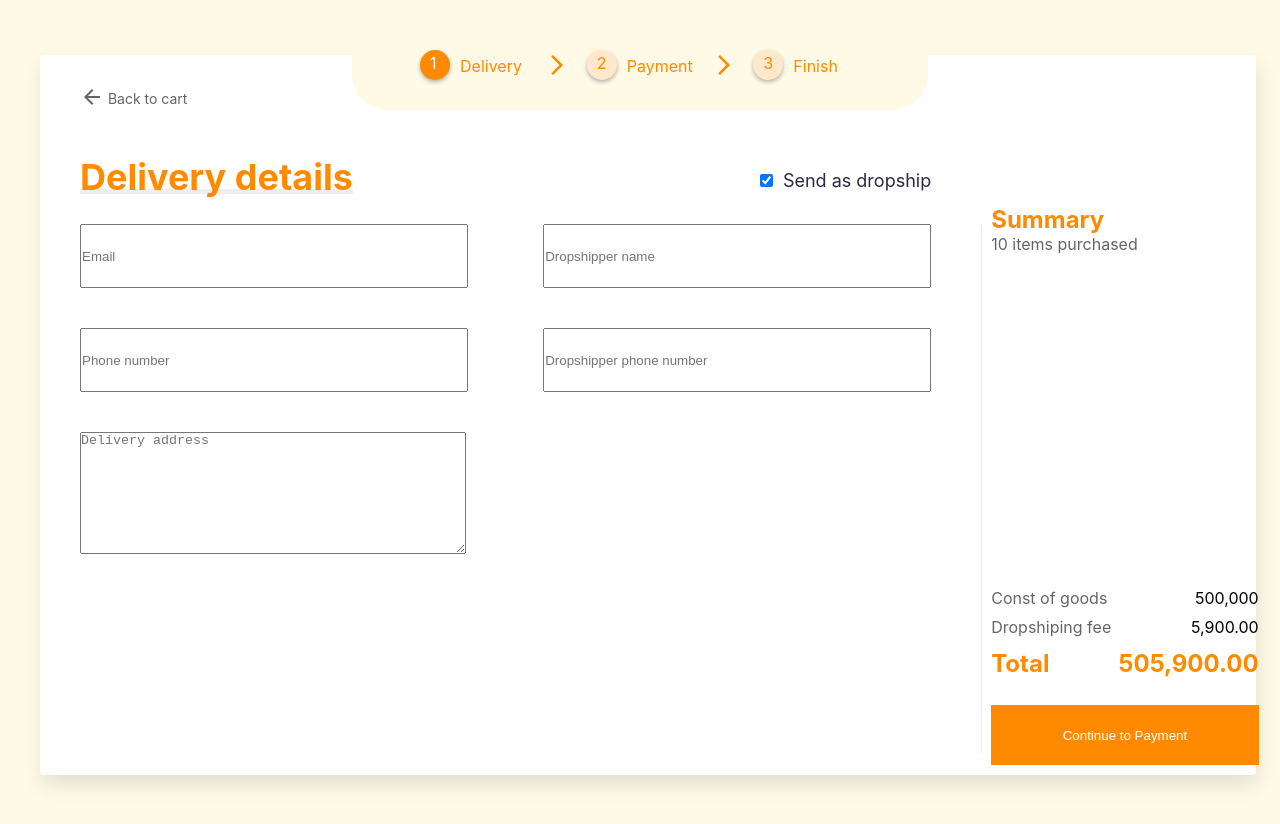
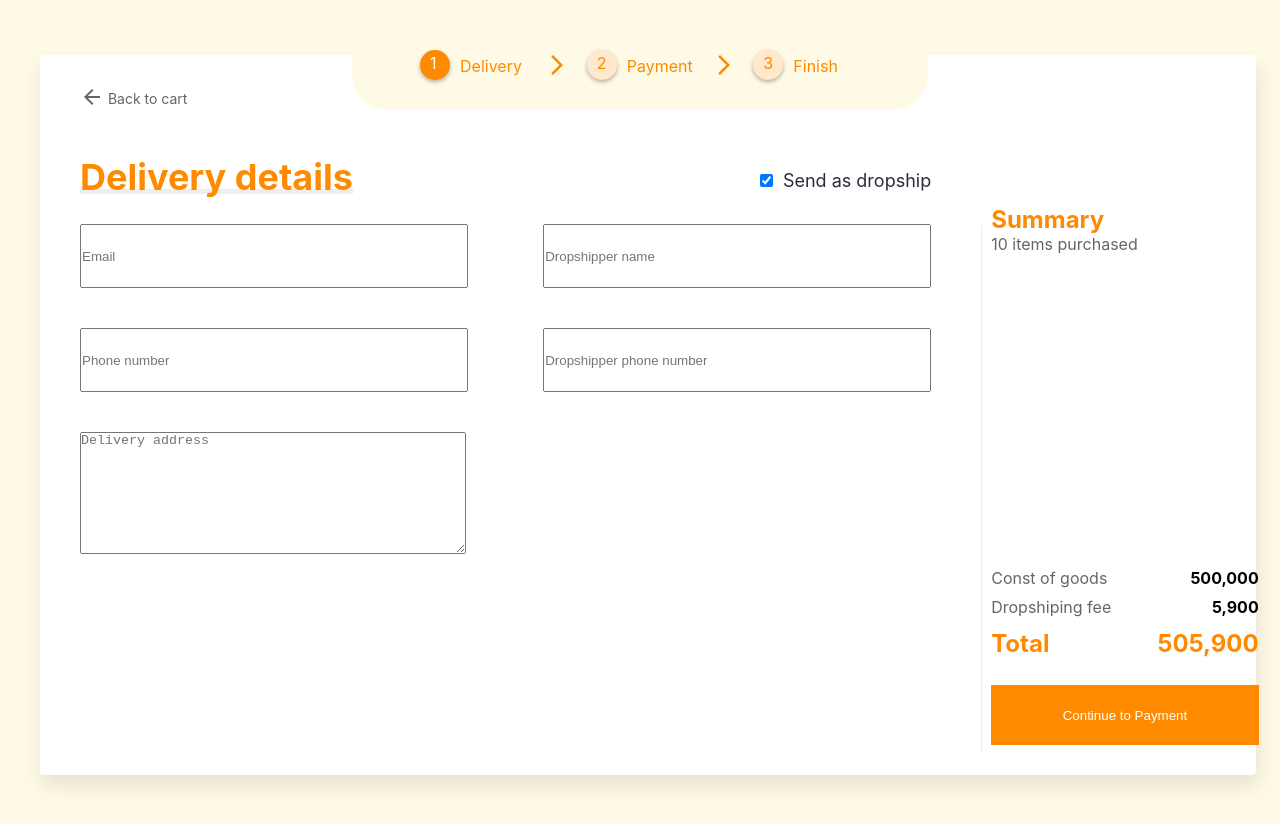
Before and after one commit to azharimm/react-payment, a React (Create React App) app: page / in a window 1280 px wide. Shown: the top 824 px of the page. Built offline with nearby package versions, Linux system fonts and the light colour scheme.

Commit message:
^ style summary

```diff
--- a/src/App.css
+++ b/src/App.css
@@ -14,6 +14,10 @@
 	font-size: 14px;
 }
 
+.text-bold {
+	font-weight: bold;
+}
+
 .mr-20 {
 	margin-right: 20px;
 }
--- a/src/components/Summary/Summary.js
+++ b/src/components/Summary/Summary.js
@@ -42,18 +42,18 @@ const Summary = ({ handleSubmit, onSubmit }) => {
 					<div className="details">
 						<div className="summary__details">
 							<p className="text-gray">Const of goods</p>
-							<p>500,000</p>
+							<p className="text-bold">500,000</p>
 						</div>
 						{isDropship && (
 							<div className="summary__details">
 								<p className="text-gray">Dropshiping fee</p>
-								<p>{moneyFormat(5900)}</p>
+								<p className="text-bold">{moneyFormat(5900)}</p>
 							</div>
 						)}
 						{ delivery.id && (
 							<div className="summary__details">
 								<p className="text-gray">{delivery.name} Shipment</p>
-								<p>{moneyFormat(delivery.price)}</p>
+								<p className="text-bold">{moneyFormat(delivery.price)}</p>
 							</div>
 						)}
 						<div className="summary__details total">
--- a/src/components/Summary/Wrapper.style.js
+++ b/src/components/Summary/Wrapper.style.js
@@ -44,6 +44,7 @@ export const Wrapper = styled.div`
 		font-weight: bold;
 		justify-content: space-between;
 		line-height: 1.8;
+		margin-bottom: 20px;
 	}
 
 	& .summary__button button {
@@ -51,7 +52,7 @@ export const Wrapper = styled.div`
 		color: #fff;
 		width: 80%;
 		height: 60px;
-		margin-top: 20px;
+		margin-bottom: 20px;
 		border: none;
 		cursor: pointer;
 	}
--- a/src/helpers/format.js
+++ b/src/helpers/format.js
@@ -1,5 +1,5 @@
 export const moneyFormat = (value) => {
-    return value.toFixed(2).replace(/\d(?=(\d{3})+\.)/g, "$&,");
+    return value.toFixed(2).replace(/\d(?=(\d{3})+\.)/g, "$&,").replace('.00','');
 };
 
 export const randomId = (length) => {
```
